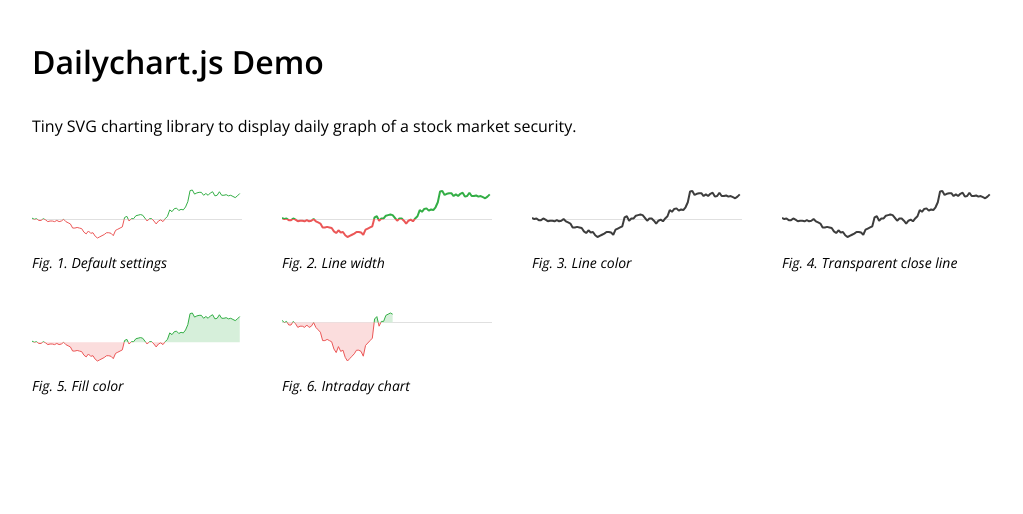
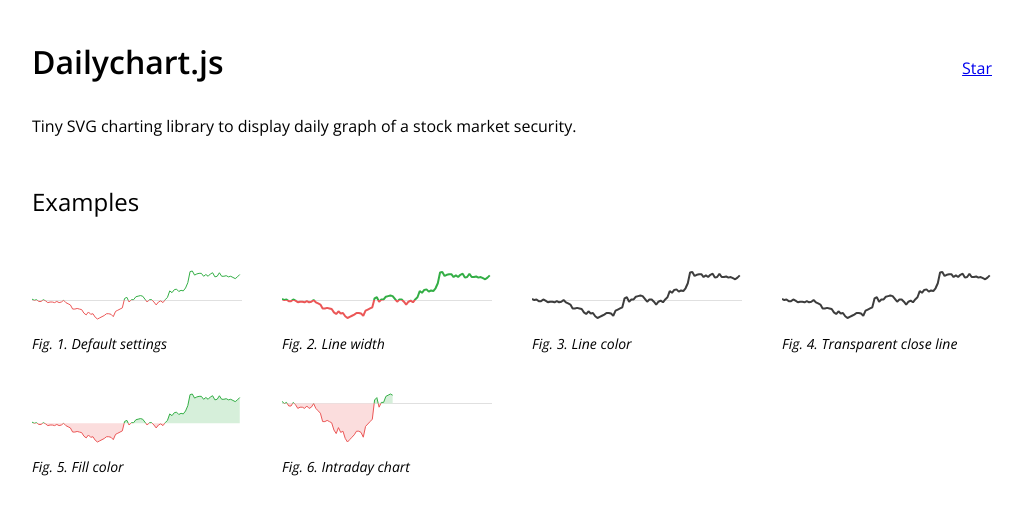
Before and after one commit to kbychkov/dailychart, a website: page index.html in a window 1280 px wide. Shown: the whole page, without its empty margins (128-1151 px from the left). Drawn offline with nearby package versions, Linux system fonts and the light colour scheme.

Commit message:
change demo

```diff
--- a/index.html
+++ b/index.html
@@ -13,20 +13,27 @@
       margin: 40px;
     }
     h1 {
-      margin-top: 1em;
-      margin-bottom: 1em;
       font-size: 2rem;
       font-weight: 600;
     }
     h2 {
-      margin-top: 3em;
+      margin-top: 2em;
       margin-bottom: 1em;
-      font-size: 1rem;
-      font-weight: 600;
+      font-size: 1.5rem;
+      font-weight: 400;
     }
     .page {
       max-width: 960px;
       margin: 0 auto;
+    }
+    .head {
+      display: flex;
+      align-items: baseline;
+      justify-content: space-between;
+      margin: 2rem 0;
+    }
+    .head-title {
+      margin: 0;
     }
     .row {
       display: flex;
@@ -47,13 +54,29 @@
       height: 50px;
       background: #fff;
     }
+    @media (max-width: 399px) {
+      .head {
+        display: block;
+      }
+      .head-social {
+        margin-top: 1rem;
+      }
+    }
   </style>
 </head>
 <body>
   <div class="page">
-    <h1>Dailychart.js Demo</h1>
+    <div class="head">
+      <h1 class="head-title">
+        Dailychart.js
+      </h1>
+      <div class="head-social">
+        <a class="github-button" href="https://github.com/kbychkov/dailychart" data-show-count="true" aria-label="Star kbychkov/dailychart on GitHub">Star</a>
+      </div>
+    </div>
     <p>Tiny SVG charting library to display daily graph of a stock market security.</p>
 
+    <h2>Examples</h2>
     <div class="row">
       <div class="fig">
         <div class="chart" id="chart-default" data-dailychart-values="1292.2,1292.0,1292.1,1291.8,1291.8,1292.1,1291.9,1291.6,1291.7,1291.7,1291.6,1291.8,1291.6,1291.7,1292.0,1291.6,1291.4,1291.2,1290.5,1290.5,1290.6,1290.5,1290.4,1289.8,1289.5,1290.0,1289.6,1289.7,1289.1,1288.8,1289,1289.2,1289.4,1289.7,1289.7,1289.6,1289.2,1290.1,1290.3,1290.5,1290.7,1292.3,1292.5,1291.7,1292.1,1292.1,1292.6,1292.7,1292.8,1292.7,1292.2,1291.7,1292.1,1292.1,1291.7,1291.2,1291.7,1291.9,1291.6,1292.1,1292.5,1293.6,1293.3,1293.8,1293.9,1293.5,1293.7,1293.6,1294.1,1295.0,1296.9,1297.0,1296.3,1296.5,1296.6,1296.6,1296.1,1296.4,1296.1,1296.5,1296.7,1296.0,1296.1,1296.7,1296.1,1296.1,1296.2,1296.0,1296.1,1295.9,1295.7,1296.0,1296.4" data-dailychart-close="1292.0" data-dailychart-length="93"></div>
@@ -118,5 +141,6 @@
       fillNegative: '#fbdddd'
     });
   </script>
+  <script async defer src="https://buttons.github.io/buttons.js"></script>
 </body>
 </html>
```
Also changed, not shown: README.md.
